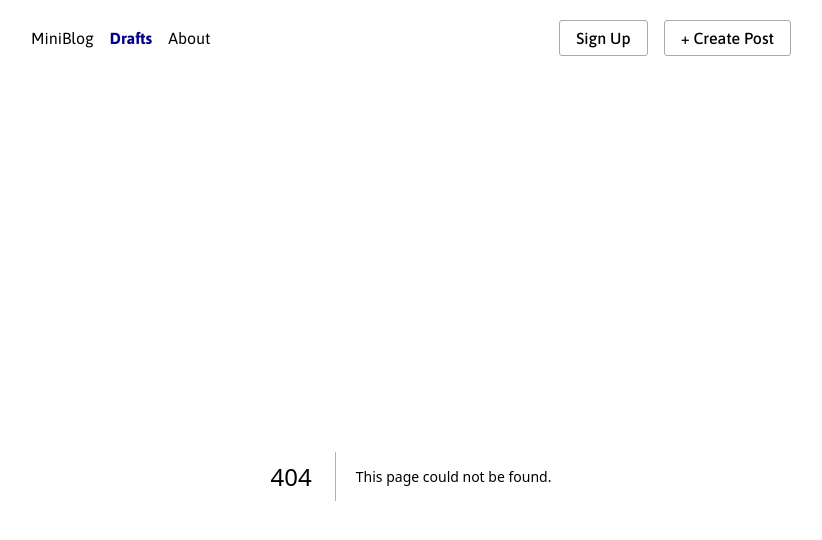
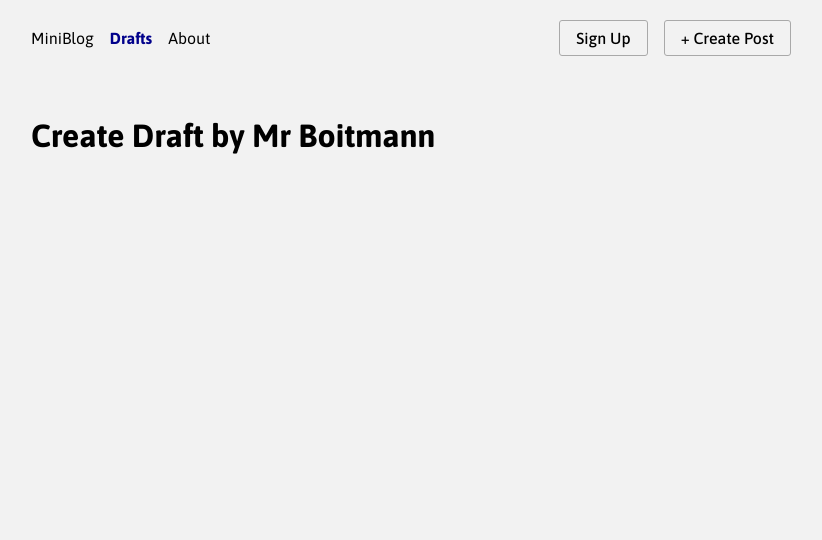
Before and after one commit to MichaelBoitmann/miniblog_nextjs, a Next.js app: page /drafts in a window 1280 px wide. Before the commit this address had no page. Shown: the top 540 px of the page, without its empty margins (229-1051 px from the left). Built offline with nearby package versions, Linux system fonts and the light colour scheme.

Commit message:
added create page

```diff
--- /dev/null
+++ b/app/drafts/page.tsx
@@ -0,0 +1,11 @@
+export default function CreatePostPage() {
+  return (
+    <main>
+      <form>
+        <h1>
+          Create Draft by Mr Boitmann
+        </h1>
+      </form>
+    </main>
+  )
+}
```
Also changed, not shown: app/drafts/Drafts.tsx (deleted).
